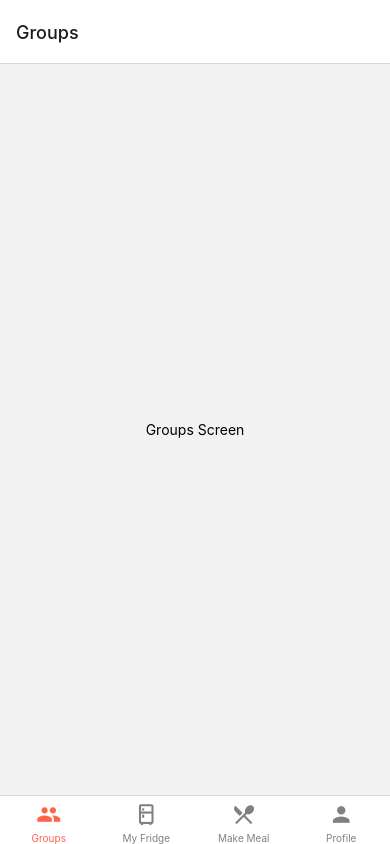
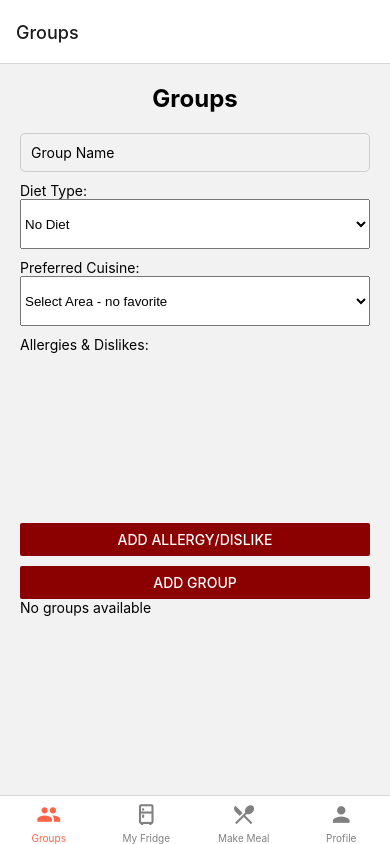
Before and after one commit to mario25860/M3-HCI, a React Native app in the folder KitchenKarma/: screen /Groups in a window 390 px wide. Built offline with nearby package versions, Linux system fonts and the light colour scheme.

Commit message:
guppenfunktion implementiert

```diff
--- a/KitchenKarma/context/AppContext.js
+++ b/KitchenKarma/context/AppContext.js
@@ -1,18 +1,20 @@
+// src/context/AppContext.js
 import React, { createContext, useState } from 'react';
 
 export const AppContext = createContext();
 
 export const AppProvider = ({ children }) => {
-  const [fridge, setFridge] = useState([]);
   const [profile, setProfile] = useState({
     name: '',
     dietType: '',
     area: '',
     allergies: [],
   });
+  const [fridge, setFridge] = useState([]);
+  const [groups, setGroups] = useState([]);
 
   return (
-    <AppContext.Provider value={{ fridge, setFridge, profile, setProfile }}>
+    <AppContext.Provider value={{ profile, setProfile, fridge, setFridge, groups, setGroups }}>
       {children}
     </AppContext.Provider>
   );
--- a/KitchenKarma/screens/Groups.js
+++ b/KitchenKarma/screens/Groups.js
@@ -1,11 +1,215 @@
-
-import React from 'react';
-import { View, Text, StyleSheet } from 'react-native';
+import React, { useState, useEffect, useContext } from 'react';
+import { View, Text, TextInput, StyleSheet, FlatList, ScrollView, Button, Alert, TouchableOpacity, Image } from 'react-native';
+import { Picker } from '@react-native-picker/picker';
+import Modal from 'react-native-modal';
+import axios from 'axios';
+import { AppContext } from '../context/AppContext';
 
 const Groups = () => {
+  const { fridge, groups, setGroups } = useContext(AppContext);
+  const [groupName, setGroupName] = useState('');
+  const [dietType, setDietType] = useState('');
+  const [area, setArea] = useState('');
+  const [allergies, setAllergies] = useState([]);
+  const [isAllergyModalVisible, setAllergyModalVisible] = useState(false);
+  const [searchTerm, setSearchTerm] = useState('');
+  const [searchResults, setSearchResults] = useState([]);
+  const [recipes, setRecipes] = useState([]);
+  const [modalVisible, setModalVisible] = useState(false);
+  const [selectedGroup, setSelectedGroup] = useState(null);
+
+  const fetchIngredients = async (query) => {
+    try {
+      const response = await axios.get('https://www.themealdb.com/api/json/v1/1/list.php?i=list');
+      const filteredResults = response.data.meals.filter(ingredient =>
+        ingredient.strIngredient.toLowerCase().includes(query.toLowerCase())
+      );
+      setSearchResults(filteredResults);
+    } catch (error) {
+      console.error(error);
+    }
+  };
+
+  useEffect(() => {
+    if (searchTerm) {
+      fetchIngredients(searchTerm);
+    } else {
+      setSearchResults([]);
+    }
+  }, [searchTerm]);
+
+  const addGroup = () => {
+    const newGroup = {
+      name: groupName,
+      dietType,
+      area,
+      allergies,
+    };
+    setGroups([...groups, newGroup]);
+    setGroupName('');
+    setDietType('');
+    setArea('');
+    setAllergies([]);
+  };
+
+  const addAllergy = (item) => {
+    if (!allergies.includes(item.strIngredient)) {
+      setAllergies([...allergies, item.strIngredient]);
+    }
+    setAllergyModalVisible(false);
+    setSearchTerm('');
+    setSearchResults([]);
+  };
+
+  const fetchGroupRecipes = async (group) => {
+    setSelectedGroup(group);
+    setModalVisible(true);
+
+    const query = fridge.join(',');
+    try {
+      const response = await axios.get('https://www.themealdb.com/api/json/v2/9973533/filter.php', {
+        params: { i: query },
+      });
+      const allRecipes = response.data.meals || [];
+
+      const detailedRecipes = await Promise.all(
+        allRecipes.map(async (recipe) => {
+          const detailResponse = await axios.get('https://www.themealdb.com/api/json/v1/1/lookup.php', {
+            params: { i: recipe.idMeal },
+          });
+          return detailResponse.data.meals[0];
+        })
+      );
+
+      const filteredRecipes = detailedRecipes.filter((recipe) => {
+        const recipeIngredients = getRecipeIngredients(recipe);
+        const fridgeSet = new Set(fridge);
+
+        return (
+          recipeIngredients.every((ingredient) => fridgeSet.has(ingredient)) &&
+          (!group.dietType || recipe.strCategory.toLowerCase() === group.dietType.toLowerCase()) &&
+          (!group.area || recipe.strArea.toLowerCase() === group.area.toLowerCase()) &&
+          !group.allergies.some((allergy) => recipeIngredients.includes(allergy.toLowerCase().replace(/ /g, '_')))
+        );
+      });
+
+      setRecipes(filteredRecipes);
+    } catch (error) {
+      console.error('Error fetching recipes:', error.response ? error.response.data : error.message);
+    }
+  };
+
+  const getRecipeIngredients = (recipe) => {
+    return Object.keys(recipe)
+      .filter(key => key.startsWith('strIngredient') && recipe[key])
+      .map(key => recipe[key].toLowerCase().replace(/ /g, '_'));
+  };
+
   return (
     <View style={styles.container}>
-      <Text>Groups Screen</Text>
+      <Text style={styles.title}>Groups</Text>
+      <TextInput
+        style={styles.input}
+        value={groupName}
+        onChangeText={setGroupName}
+        placeholder="Group Name"
+      />
+      <Text style={styles.label}>Diet Type:</Text>
+      <Picker
+        selectedValue={dietType}
+        style={styles.picker}
+        onValueChange={setDietType}
+      >
+        <Picker.Item label="No Diet" value="" />
+        <Picker.Item label="Vegan" value="Vegan" />
+        <Picker.Item label="Vegetarian" value="Vegetarian" />
+      </Picker>
+      <Text style={styles.label}>Preferred Cuisine:</Text>
+      <Picker
+        selectedValue={area}
+        style={styles.picker}
+        onValueChange={setArea}
+      >
+        <Picker.Item label="Select Area - no favorite" value="" />
+        <Picker.Item label="American" value="American" />
+        <Picker.Item label="British" value="British" />
+        <Picker.Item label="Canadian" value="Canadian" />
+        <Picker.Item label="Chinese" value="Chinese" />
+        <Picker.Item label="French" value="French" />
+        <Picker.Item label="Italian" value="Italian" />
+        <Picker.Item label="Japanese" value="Japanese" />
+        <Picker.Item label="Mexican" value="Mexican" />
+        <Picker.Item label="Thai" value="Thai" />
+      </Picker>
+      <Text style={styles.label}>Allergies & Dislikes:</Text>
+      <FlatList
+        data={allergies}
+        renderItem={({ item }) => <Text style={styles.allergyItem}>{item}</Text>}
+        keyExtractor={(item, index) => index.toString()}
+      />
+      <View style={styles.buttonContainer}>
+        <Button title="Add Allergy/Dislike" onPress={() => setAllergyModalVisible(true)} color="darkred" />
+      </View>
+      <Button title="Add Group" onPress={addGroup} color="darkred" />
+
+      <Modal isVisible={isAllergyModalVisible}>
+        <View style={styles.modalContent}>
+          <TextInput
+            style={styles.input}
+            placeholder="Search for an ingredient"
+            value={searchTerm}
+            onChangeText={setSearchTerm}
+          />
+          {searchResults.length > 0 ? (
+            <FlatList
+              data={searchResults}
+              renderItem={({ item }) => (
+                <TouchableOpacity onPress={() => addAllergy(item)}>
+                  <Text style={styles.ingredientItem}>{item.strIngredient}</Text>
+                </TouchableOpacity>
+              )}
+              keyExtractor={(item) => item.idIngredient}
+            />
+          ) : (
+            <Text>No results found</Text>
+          )}
+          <Button title="Close" onPress={() => setAllergyModalVisible(false)} />
+        </View>
+      </Modal>
+
+      <ScrollView>
+        {groups && groups.length > 0 ? groups.map((group, index) => (
+          <View key={index} style={styles.groupItem}>
+            <Text style={styles.groupName}>{group.name}</Text>
+            <Button title="Find Recipes" onPress={() => fetchGroupRecipes(group)} />
+          </View>
+        )) : <Text>No groups available</Text>}
+      </ScrollView>
+
+      {selectedGroup && (
+        <Modal
+          visible={modalVisible}
+          animationType="slide"
+          transparent={true}
+          onRequestClose={() => setModalVisible(false)}
+        >
+          <View style={styles.modalContainer}>
+            <View style={styles.modalContent}>
+              <Text style={styles.modalTitle}>Recipes for {selectedGroup.name}</Text>
+              <ScrollView contentContainerStyle={styles.scrollContent}>
+                {recipes && recipes.length > 0 ? recipes.map((recipe, index) => (
+                  <View key={index} style={styles.recipeItem}>
+                    <Image source={{ uri: recipe.strMealThumb }} style={styles.recipeImage} />
+                    <Text style={styles.recipeTitle}>{recipe.strMeal}</Text>
+                    <Button title="View Recipe" onPress={() => alert(`View recipe details for ${recipe.strMeal}`)} />
+                  </View>
+                )) : <Text>No recipes found.</Text>}
+                <Button title="Close" onPress={() => setModalVisible(false)} />
+              </ScrollView>
+            </View>
+          </View>
+        </Modal>
+      )}
     </View>
   );
 };
@@ -13,8 +217,81 @@ const Groups = () => {
 const styles = StyleSheet.create({
   container: {
     flex: 1,
+    padding: 20,
+  },
+  title: {
+    fontSize: 24,
+    fontWeight: 'bold',
+    marginBottom: 20,
+    textAlign: 'center',
+  },
+  input: {
+    borderWidth: 1,
+    borderColor: '#ccc',
+    borderRadius: 5,
+    padding: 10,
+    marginBottom: 10,
+  },
+  picker: {
+    height: 50,
+    width: '100%',
+    marginBottom: 10,
+  },
+  allergyItem: {
+    padding: 10,
+    fontSize: 16,
+  },
+  modalContent: {
+    backgroundColor: 'white',
+    padding: 20,
+    borderRadius: 10,
+  },
+  ingredientItem: {
+    padding: 10,
+    fontSize: 16,
+  },
+  buttonContainer: {
+    marginVertical: 10,
+  },
+  groupItem: {
+    marginBottom: 20,
+    padding: 10,
+    borderWidth: 1,
+    borderColor: '#ccc',
+    borderRadius: 5,
+  },
+  groupName: {
+    fontSize: 18,
+    fontWeight: 'bold',
+    marginBottom: 10,
+  },
+  modalContainer: {
+    flex: 1,
     justifyContent: 'center',
     alignItems: 'center',
+    backgroundColor: 'rgba(0,0,0,0.5)',
+  },
+  scrollContent: {
+    alignItems: 'center',
+  },
+  modalTitle: {
+    fontSize: 24,
+    fontWeight: 'bold',
+    marginBottom: 20,
+  },
+  recipeItem: {
+    marginBottom: 20,
+    alignItems: 'center',
+  },
+  recipeImage: {
+    width: 150,
+    height: 150,
+    borderRadius: 10,
+  },
+  recipeTitle: {
+    fontSize: 18,
+    fontWeight: 'bold',
+    marginVertical: 10,
   },
 });
 
```
